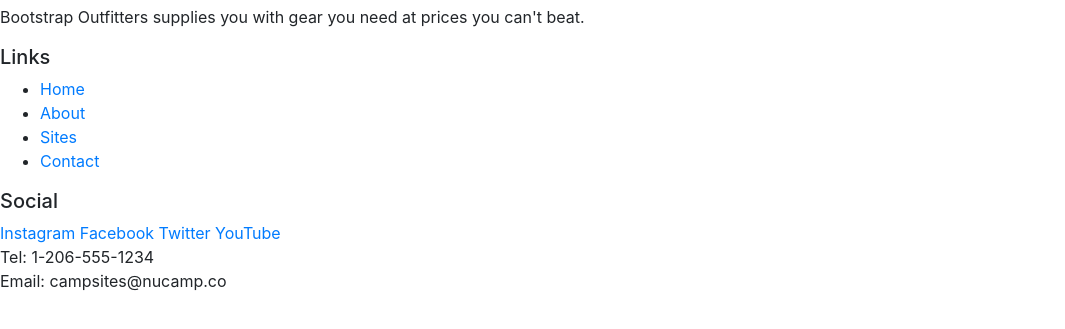
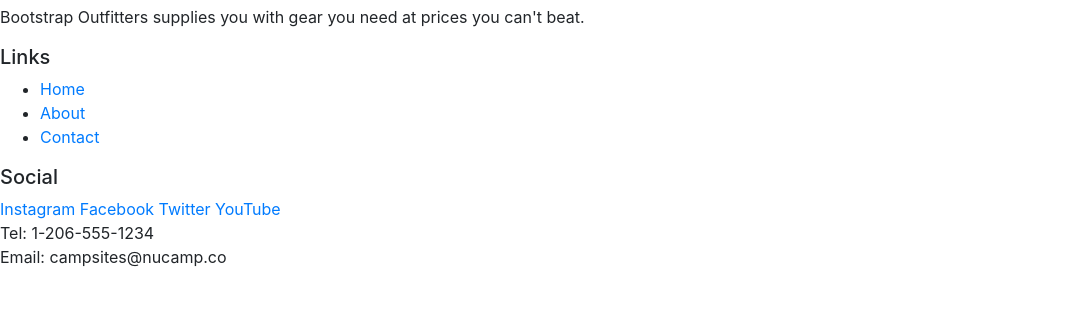
Before and after one commit to jbooe/About-Me, a website: page index.html in a window 1280 px wide. Shown: the part 441-770 px from the top of the page, without its empty margins (0-1065 px from the left). Drawn offline with nearby package versions, Linux system fonts and the light colour scheme.

Commit message:
test git push

```diff
--- a/index.html
+++ b/index.html
@@ -42,7 +42,7 @@
             <ul>
                 <li><a href="#">Home</a></li>
                 <li><a href="#">About</a></li>
-                <li><a href="#">Sites</a></li>
+
                 <li><a href="#">Contact</a></li>
             </ul>
         </div>
```
